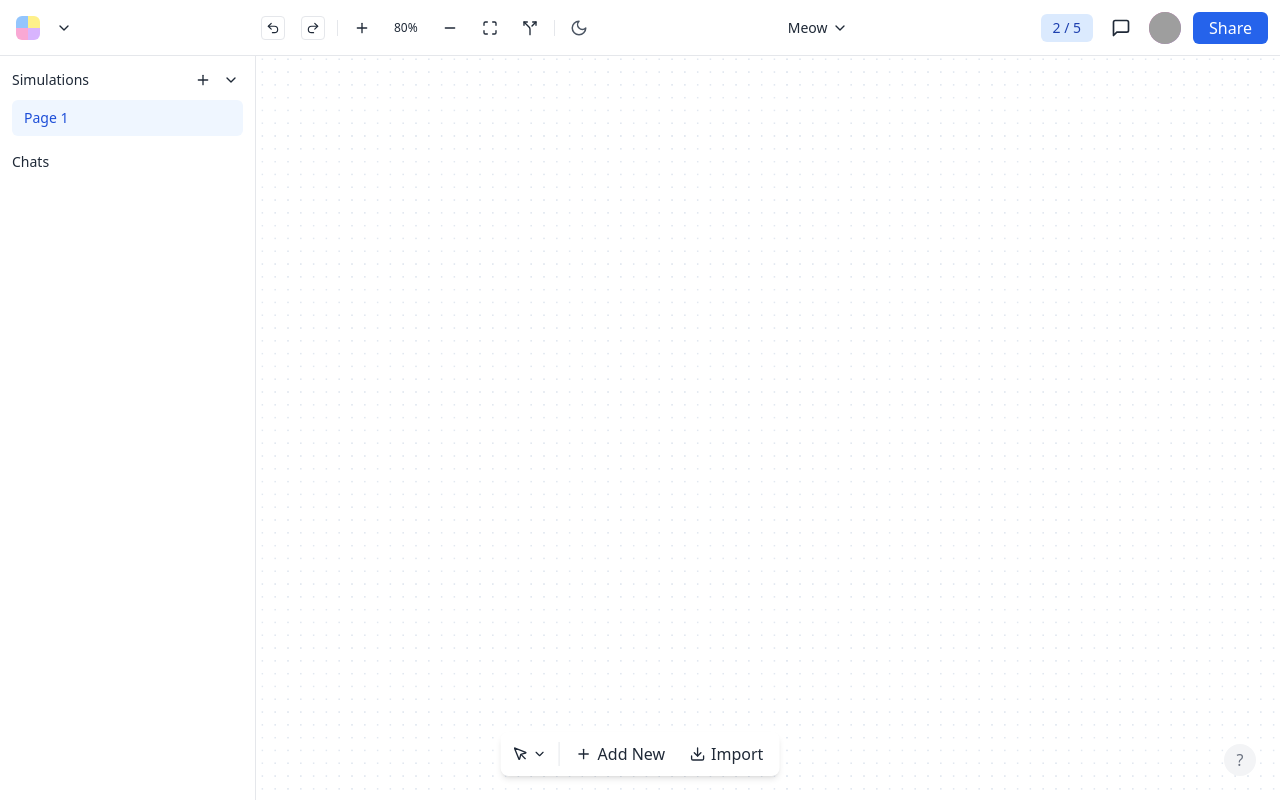
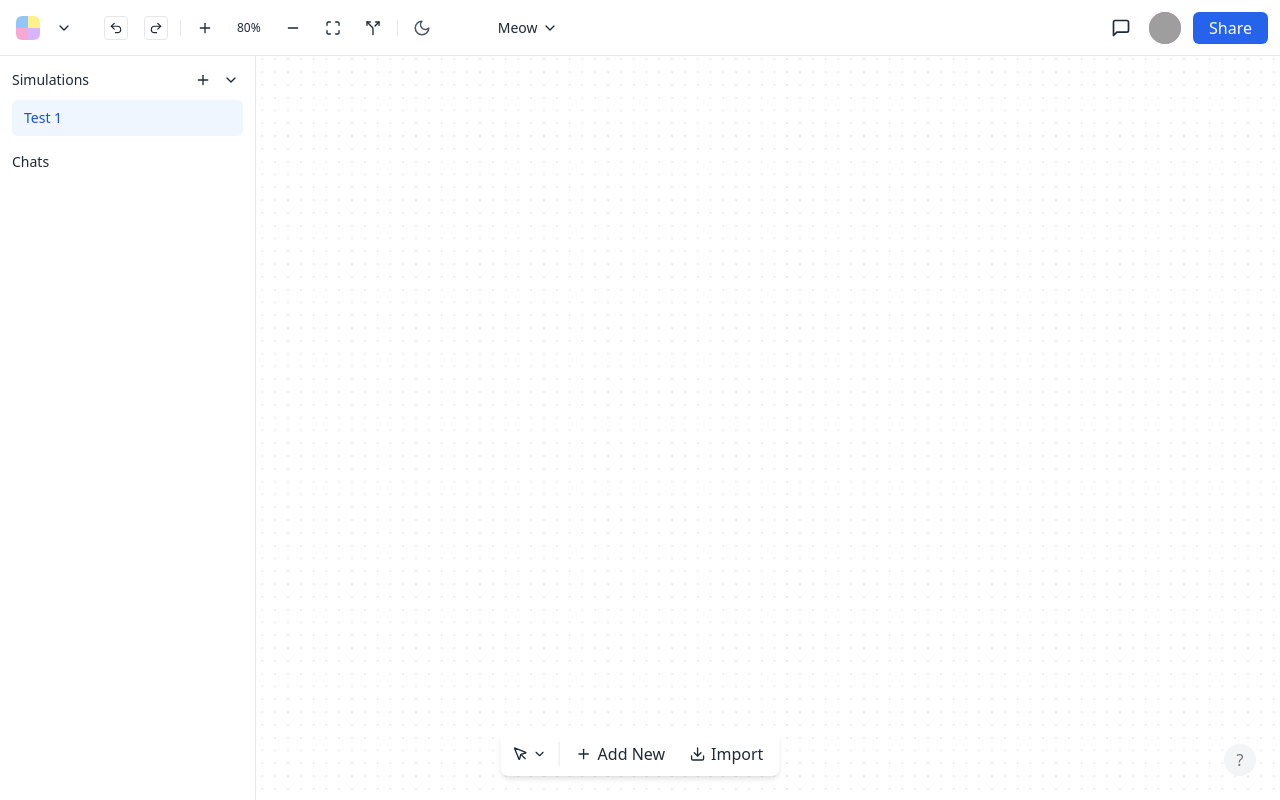
Before and after one commit to tonean/processor-cad, a React (Vite) app: page / in a window 1280 px wide. Built offline with nearby package versions, Linux system fonts and the light colour scheme; grey boxes are pictures that could not be loaded.

Commit message:
Fixed some spacing issues

```diff
--- a/src/components/Sidebar.tsx
+++ b/src/components/Sidebar.tsx
@@ -89,7 +89,7 @@ export const Sidebar = ({
         </div>
         <div className="mb-4">
           <button className="w-full text-left px-3 py-2 bg-blue-50 dark:bg-gray-700 text-blue-700 dark:text-gray-200 rounded-md transition-colors duration-200 text-sm">
-            Page 1
+            Test 1
           </button>
         </div>
         <div>
--- a/src/components/TopNavBar.tsx
+++ b/src/components/TopNavBar.tsx
@@ -56,14 +56,14 @@ export const TopNavBar = ({
       setIsEditing(false);
     }
   };
-  return <header className="h-14 border-b border-gray-200 dark:border-gray-700 flex items-center justify-between px-3 bg-white dark:bg-gray-900 text-gray-800 dark:text-gray-200 transition-colors duration-200">
+  return <header className="h-14 border-b border-gray-200 dark:border-gray-700 flex items-center px-3 bg-white dark:bg-gray-900 text-gray-800 dark:text-gray-200 transition-colors duration-200">
       <div className="flex items-center space-x-2">
         <Logo />
         <div className="h-6 w-6 flex items-center justify-center">
           <ChevronDownIcon size={16} />
         </div>
       </div>
-      <div className="flex items-center space-x-2">
+      <div className="flex items-center space-x-2 ml-6">
         <button className="w-8 h-8 flex items-center justify-center rounded hover:bg-gray-100 dark:hover:bg-gray-800 transition-colors duration-200" onClick={onUndo}>
           <div className="p-1 border border-gray-200 dark:border-gray-700 rounded">
             <Undo2Icon size={14} />
@@ -91,7 +91,7 @@ export const TopNavBar = ({
         <div className="h-4 border-r border-gray-200 dark:border-gray-700 mx-1"></div>
         <ThemeToggle isDarkMode={isDarkMode} toggleTheme={toggleTheme} />
       </div>
-      <div className="flex items-center space-x-1">
+      <div className="flex items-center space-x-1 ml-12">
         <button className="px-3 py-1 rounded-md flex items-center hover:bg-gray-100 dark:hover:bg-gray-800 transition-colors duration-200">
           {isEditing ? (
             <input
@@ -115,10 +115,7 @@ export const TopNavBar = ({
           <ChevronDownIcon size={16} className="ml-1" />
         </button>
       </div>
-      <div className="flex items-center space-x-3">
-        <div className="bg-blue-100 dark:bg-gray-700 text-blue-800 dark:text-gray-200 rounded-md px-3 py-1 text-sm transition-colors duration-200">
-          2 / 5
-        </div>
+      <div className="flex items-center space-x-3 ml-auto">
         <button className="w-8 h-8 flex items-center justify-center rounded hover:bg-gray-100 dark:hover:bg-gray-800 transition-colors duration-200" onClick={onChatToggle}>
           <MessageSquareIcon size={20} />
         </button>
```
